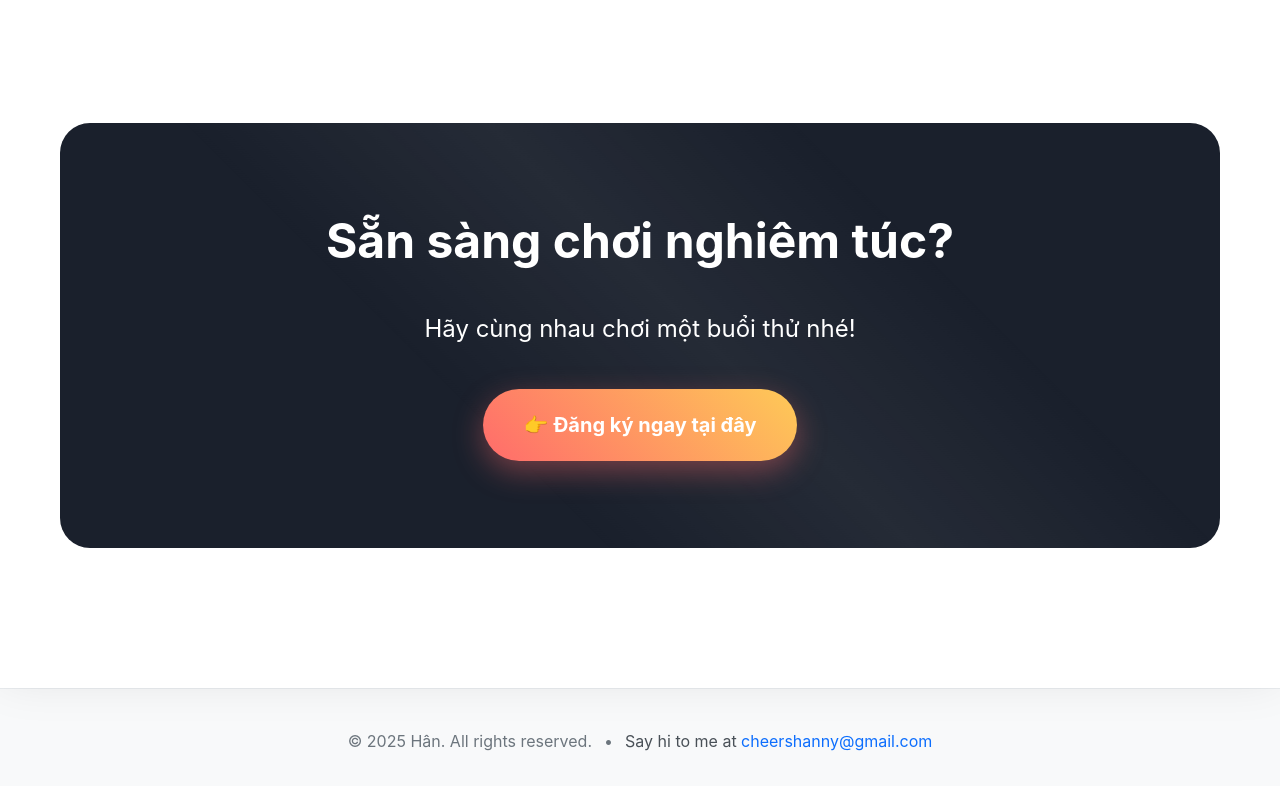
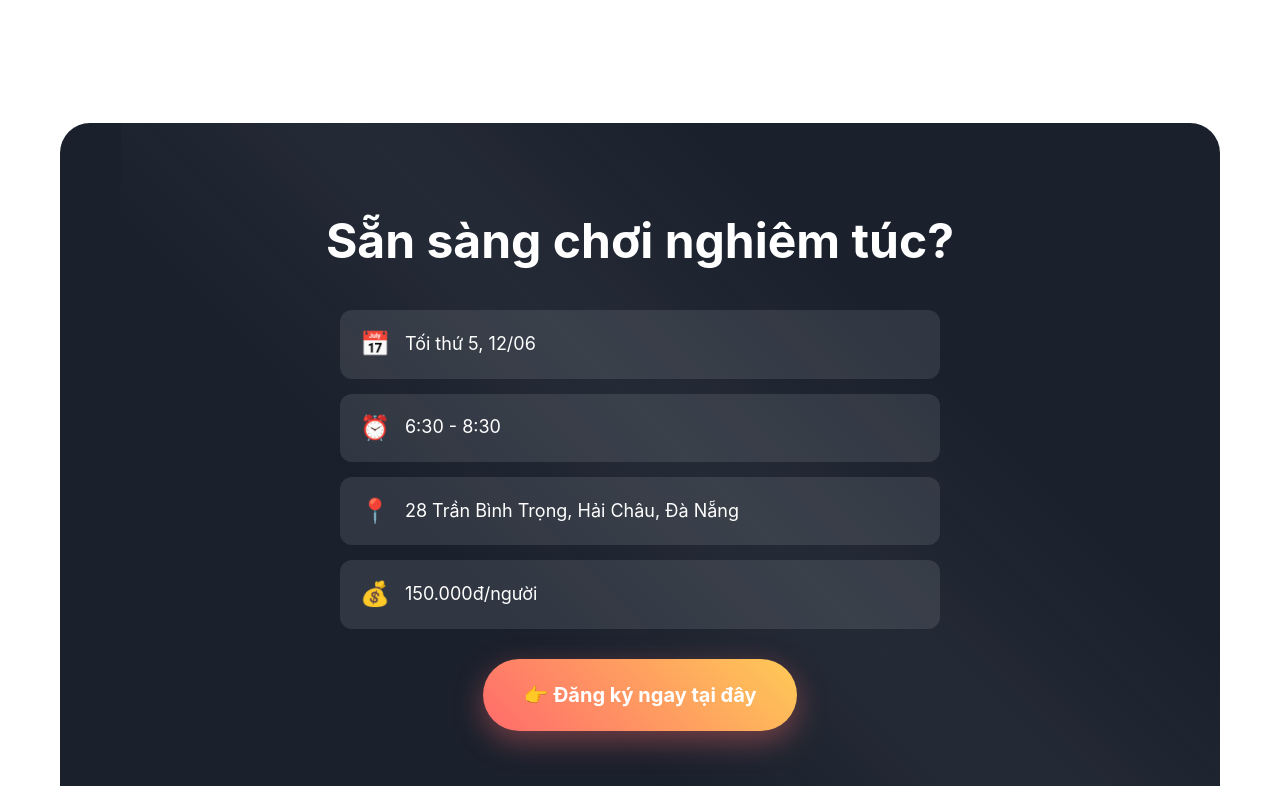
Before and after one commit to cheershanny/playground-danang, a plain HTML site: page index.html in a window 1280 px wide. Shown: the part 5540-6326 px from the top of the page. Drawn offline with Linux system fonts and the light colour scheme.

Commit message:
update with event details

```diff
--- a/index.html
+++ b/index.html
@@ -351,10 +351,28 @@
         <section class="section fade-in">
           <div class="final-cta" id="register">
             <h3>Sẵn sàng chơi nghiêm túc?</h3>
-            <p>Hãy cùng nhau chơi một buổi thử nhé!</p>
+            <div class="event-details">
+              <div class="event-detail-item">
+                <span class="event-icon">📅</span>
+                <span class="event-text" id="event-date">Loading...</span>
+              </div>
+              <div class="event-detail-item">
+                <span class="event-icon">⏰</span>
+                <span class="event-text" id="event-time">Loading...</span>
+              </div>
+              <div class="event-detail-item">
+                <span class="event-icon">📍</span>
+                <span class="event-text" id="event-location">Loading...</span>
+              </div>
+              <div class="event-detail-item">
+                <span class="event-icon">💰</span>
+                <span class="event-text" id="event-price">Loading...</span>
+              </div>
+            </div>
             <a
-              href="https://deformity.ai/d/KGyNI6tjbno9"
+              href="#"
               class="cta-button"
+              id="registration-link"
               style="font-size: 20px; padding: 20px 40px"
               target="_blank"
             >
--- a/script.js
+++ b/script.js
@@ -130,3 +130,30 @@ levelCards.forEach((card, index) => {
 
     cardObserver.observe(card);
 });
+
+// Event details
+const eventDetails = {
+  nextEvent: {
+    date: "Tối thứ 5, 12/06",
+    time: "6:30 - 8:30",
+    location: "28 Trần Bình Trọng, Hải Châu, Đà Nẵng",
+    price: "150.000đ/người",
+    registrationLink: "https://deformity.ai/d/KGyNI6tjbno9"
+  }
+};
+
+// Update event details
+function updateEventDetails() {
+  // Update event details
+  document.getElementById('event-date').textContent = eventDetails.nextEvent.date;
+  document.getElementById('event-time').textContent = eventDetails.nextEvent.time;
+  document.getElementById('event-location').textContent = eventDetails.nextEvent.location;
+  document.getElementById('event-price').textContent = eventDetails.nextEvent.price;
+
+  // Update registration link
+  const registrationLink = document.getElementById('registration-link');
+  registrationLink.href = eventDetails.nextEvent.registrationLink;
+}
+
+// Update event details when the page loads
+document.addEventListener('DOMContentLoaded', updateEventDetails);
--- a/style.css
+++ b/style.css
@@ -742,3 +742,55 @@ header {
     font-size: 16px;
   }
 }
+
+.event-details {
+  display: flex;
+  flex-direction: column;
+  gap: 15px;
+  margin: 30px 0;
+  max-width: 600px;
+  margin-left: auto;
+  margin-right: auto;
+}
+
+.event-detail-item {
+  display: flex;
+  align-items: center;
+  gap: 15px;
+  background: rgba(255, 255, 255, 0.1);
+  padding: 15px 20px;
+  border-radius: 12px;
+  transition: all 0.3s ease;
+}
+
+.event-detail-item:hover {
+  background: rgba(255, 255, 255, 0.15);
+  transform: translateX(5px);
+}
+
+.event-icon {
+  font-size: 24px;
+}
+
+.event-text {
+  font-size: 18px;
+  color: white;
+}
+
+@media (max-width: 768px) {
+  .event-details {
+    gap: 10px;
+  }
+
+  .event-detail-item {
+    padding: 12px 15px;
+  }
+
+  .event-icon {
+    font-size: 20px;
+  }
+
+  .event-text {
+    font-size: 16px;
+  }
+}
```
Also changed, not shown: event-details.json (added, +9 -0 lines).
